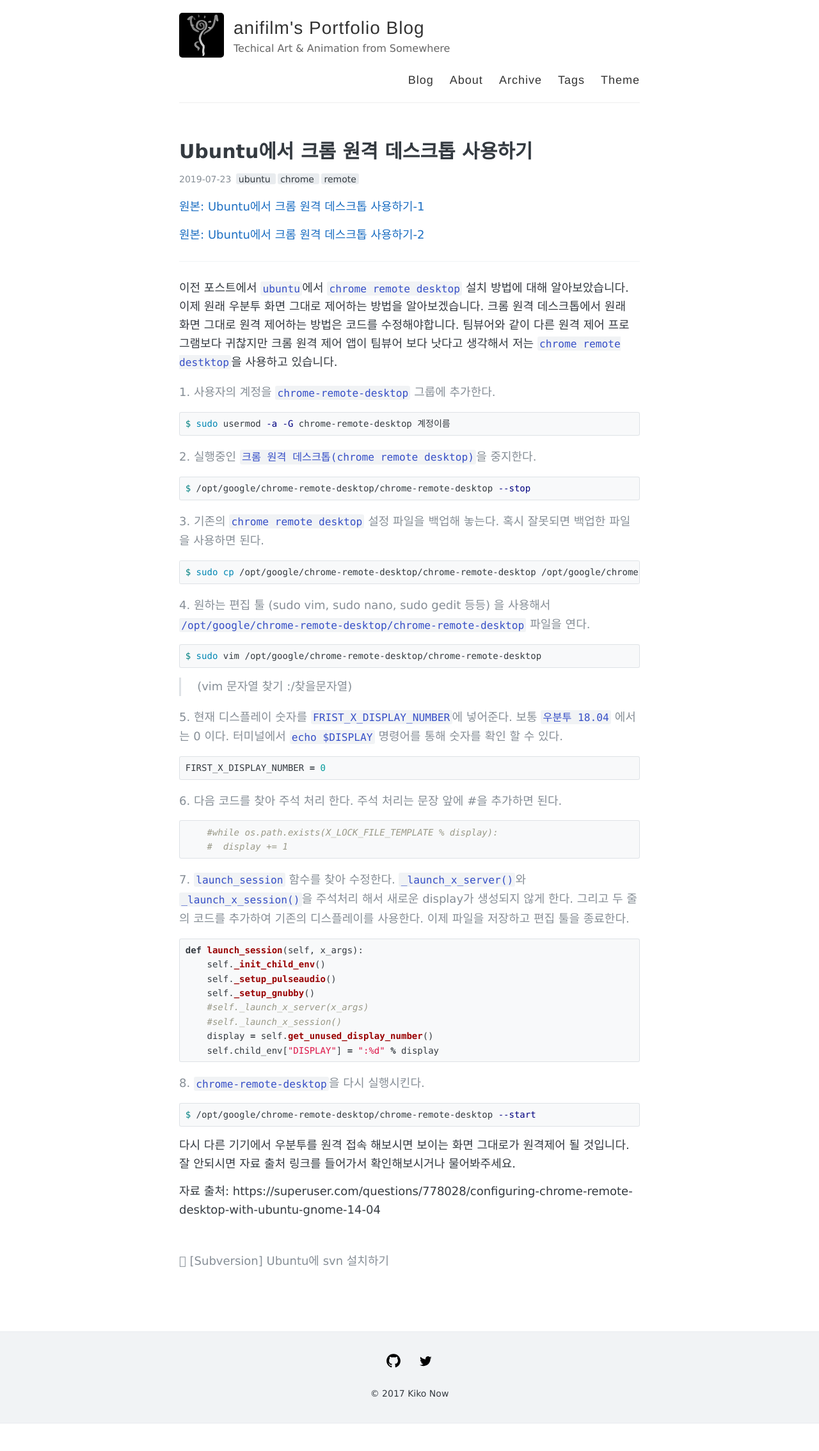
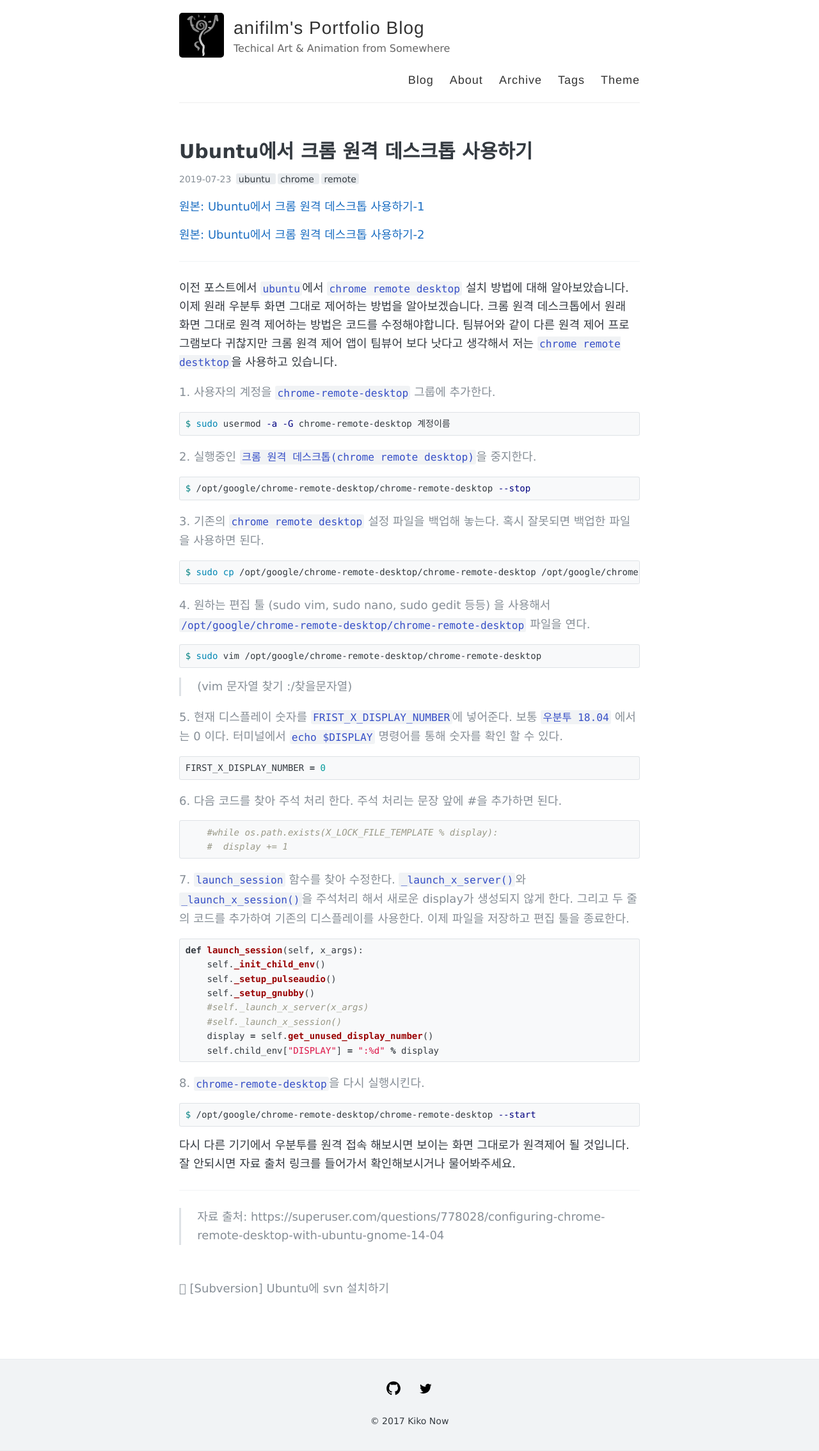
Before and after one commit to anifilm/anifilm.github.io, a Jekyll site: the page built from _posts/2019-07-23-chrome-remote-desktop.md, in a window 1280 px wide. Shown: the whole page at 64% size. Built offline with Jekyll 4.4.1, drawn with Linux system fonts in a browser that asks for light colours; before the commit the page ends 2225 px from its top, so only the background shows below that.

```diff
--- a/_posts/2019-07-23-chrome-remote-desktop.md
+++ b/_posts/2019-07-23-chrome-remote-desktop.md
@@ -72,4 +72,6 @@ $ /opt/google/chrome-remote-desktop/chrome-remote-desktop --start
 
 다시 다른 기기에서 우분투를 원격 접속 해보시면 보이는 화면 그대로가 원격제어 될 것입니다. 잘 안되시면 자료 출처 링크를 들어가서 확인해보시거나 물어봐주세요.
 
-자료 출처: https://superuser.com/questions/778028/configuring-chrome-remote-desktop-with-ubuntu-gnome-14-04
+---
+
+>자료 출처: https://superuser.com/questions/778028/configuring-chrome-remote-desktop-with-ubuntu-gnome-14-04
```
